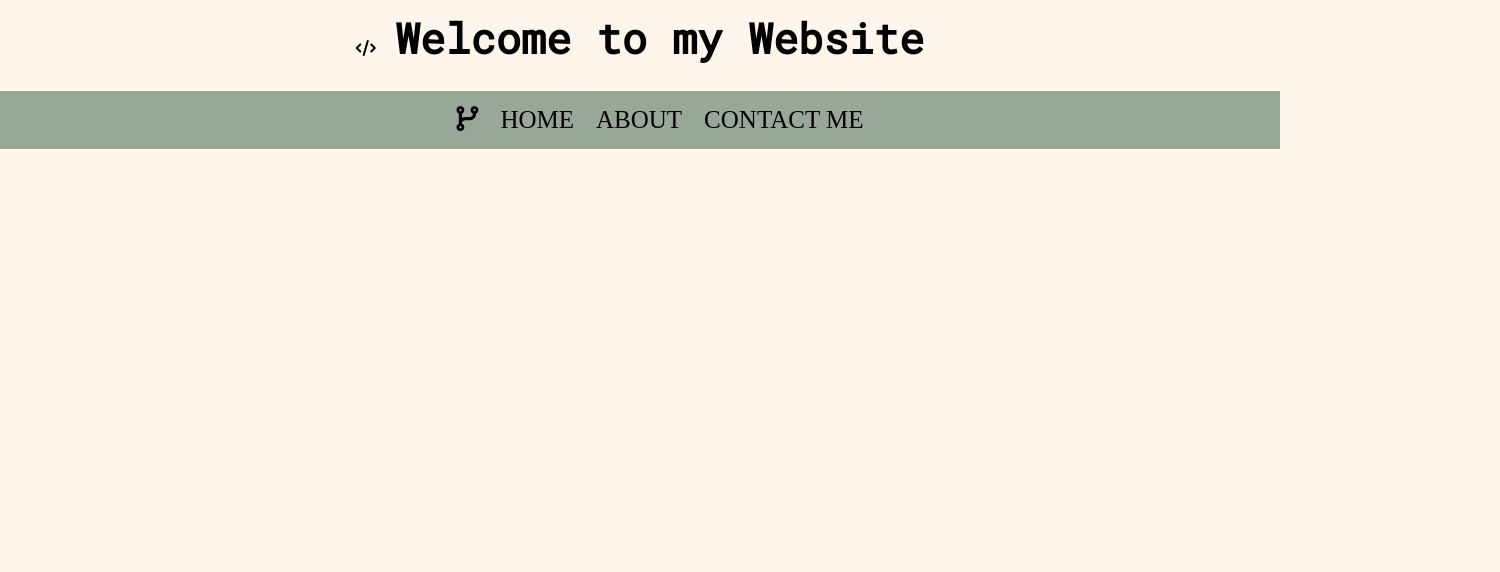
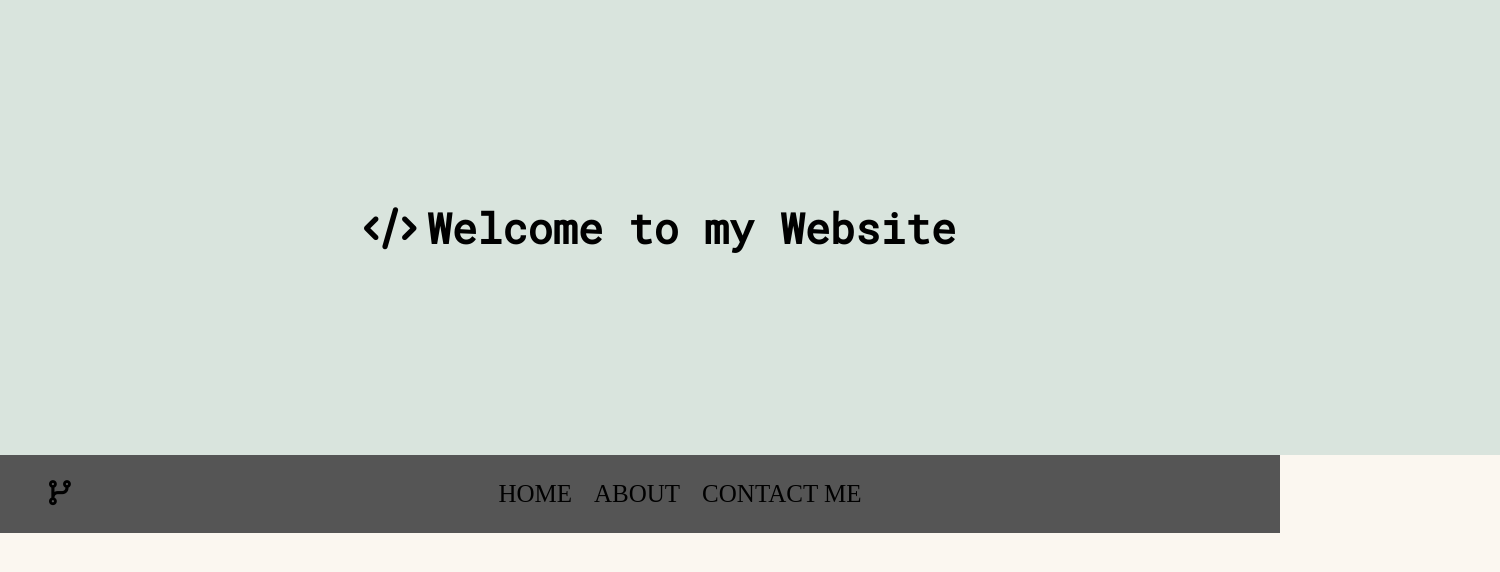
Before and after one commit to jreynoso1/w4b-nepts, a plain HTML site: page day9/final-project/indexHome.html in a window 1280 px wide. Shown: the whole page, 1500 px wide, since content can reach past the window. Drawn offline with Linux system fonts and the light colour scheme; a web font is replaced by a local one.

Commit message:
changed color palete and navbar

```diff
--- a/day9/final-project/CSS/style.css
+++ b/day9/final-project/CSS/style.css
@@ -1,6 +1,6 @@
 
 body {
-    background-color: #FEF5ED;
+    background-color: #FBF7F0;
     margin: 0px;
 }
 
@@ -8,15 +8,20 @@ body {
     font-size: 42px;
     font-family: 'Roboto Mono', monospace;
     margin: 10px auto;
+    width: 100%;
 }
 
 .logo-code {
     display: inline-block;
-    padding-right: 15px;
+    padding-right: 10px;
 }
 
 .h1-welcome {
     display: inline-block;
+    background-color: #D9E4DD;
+    padding: 200px;
+    margin: 0px;
+    padding-left: 20px;
 }
 
 .div-welcome {
@@ -25,14 +30,14 @@ body {
 
 #top-nav {
     text-align: center;
-    background-color: #99A799;
+    background-color: #555555;
 }
 
 li {
 	display: inline-block;
     font-family: 'Source Serif Pro', serif;
     font-size: 25px;
-    margin: 15px auto;
+    margin: 25px auto;
 }
 
 a {
@@ -43,5 +48,13 @@ a {
 }
 
 a:hover {
-    color: #D3E4CD;
+    color: #D9E4DD;
 }
+
+#top-ul {
+    margin: 0px;
+}
+
+.left {
+    float: left;
+}
--- a/day9/final-project/indexHome.html
+++ b/day9/final-project/indexHome.html
@@ -6,23 +6,25 @@
     <meta name="viewport" content="width=device-width, initial-scale=1.0">
     <script src="https://kit.fontawesome.com/4bb0759127.js" crossorigin="anonymous"></script>
     <link href="https://fonts.googleapis.com/css2?family=Roboto+Mono&family=Source+Code+Pro&family=Source+Serif+Pro:ital,wght@1,600&display=swap" rel="stylesheet">
-    <link rel="stylesheet" href="/w4b-nepts/day9/final-project/CSS/style.css">
+    <link rel="stylesheet" href="/day9/final-project/CSS/style.css">
     <title>Final-Project</title>
 </head>
 <body>
     <div class="div-welcome">
-    <div class="logo-code"><i class="fas fa-code"></i></div>
-    <h1 class="h1-welcome">Welcome to my Website</h1>
+
+    <h1 class="h1-welcome">        <div class="logo-code"><i class="fas fa-code"></i></div>Welcome to my Website</h1>
     </div>
 
     <div id="top-nav">
-        <ul>
-            <li><a href="https://github.com/jreynoso1"><i class="fas fa-code-branch"></i></a></li>
+        <ul id="top-ul">
+            <li class="left"><a href="https://github.com/jreynoso1"><i class="fas fa-code-branch"></i></a></li>
               <li><a href="/day9/final-project/indexHome.html">HOME</a></li>
               <li><a href="/day9/final-project/AboutMe.html">ABOUT</a></li>
               <li><a href="/day9/final-project/ContactMe.html">CONTACT ME</a></li>
         </ul>
     </div>
 
+
+
 </body>
 </html>
```
